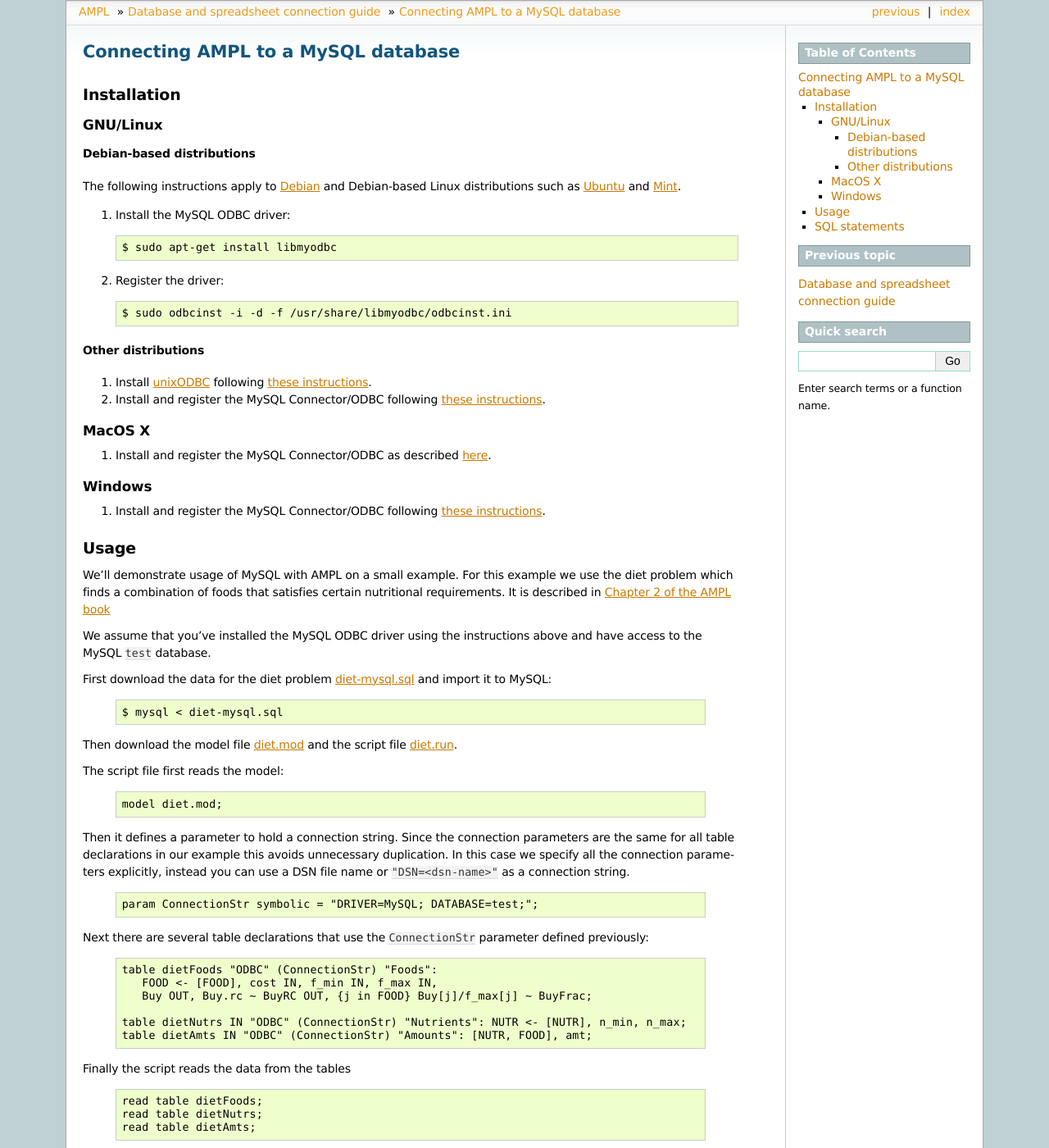
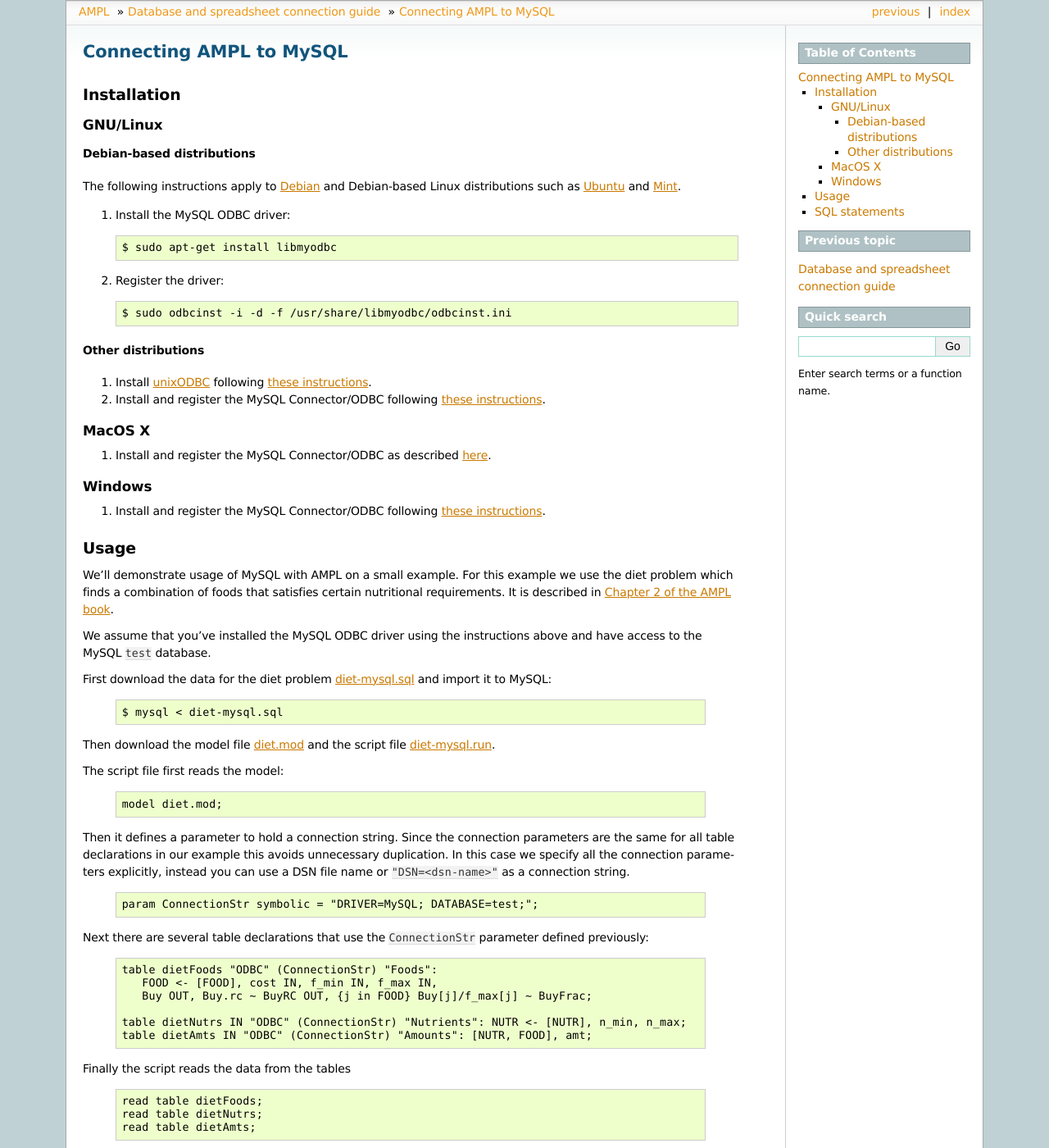
Before and after one commit to ampl/mp, a Sphinx documentation site: the page built from doc/tables/mysql.rst, in a window 1280 px wide and 1400 px high. Shown: the whole window at 82% size. Built offline with Sphinx 7.4.7, drawn with Linux system fonts in a browser that asks for light colours; pages that are not in the unit, such as notebooks, are missing from menus; some of the changed text lies outside the part shown.

Commit message:
Correct the docs.

```diff
--- a/doc/tables/mysql.rst
+++ b/doc/tables/mysql.rst
@@ -1,5 +1,5 @@
-Connecting AMPL to a MySQL database
-===================================
+Connecting AMPL to MySQL
+========================
 
 Installation
 ------------
@@ -53,7 +53,7 @@
 We'll demonstrate usage of MySQL with AMPL on a small example.
 For this example we use the diet problem which finds a combination of foods
 that satisfies certain nutritional requirements. It is described in
-`Chapter 2 of the AMPL book <http://www.ampl.com/BOOK/CHAPTERS/05-tut2.pdf>`__
+`Chapter 2 of the AMPL book <http://www.ampl.com/BOOK/CHAPTERS/05-tut2.pdf>`__.
 
 We assume that you've installed the MySQL ODBC driver using
 the instructions above and have access to the MySQL ``test`` database.
@@ -67,9 +67,9 @@
       $ mysql < diet-mysql.sql
 
 Then download the model file `diet.mod
-<https://raw.github.com/vitaut/ampl/master/models/tables/diet-mysql.mod>`__
-and the script file `diet.run
-<https://raw.github.com/vitaut/ampl/master/models/tables/diet-mysql.sql>`__.
+<https://raw.github.com/vitaut/ampl/master/models/tables/diet.mod>`__
+and the script file `diet-mysql.run
+<https://raw.github.com/vitaut/ampl/master/models/tables/diet-mysql.run>`__.
 
 The script file first reads the model:
 
```
